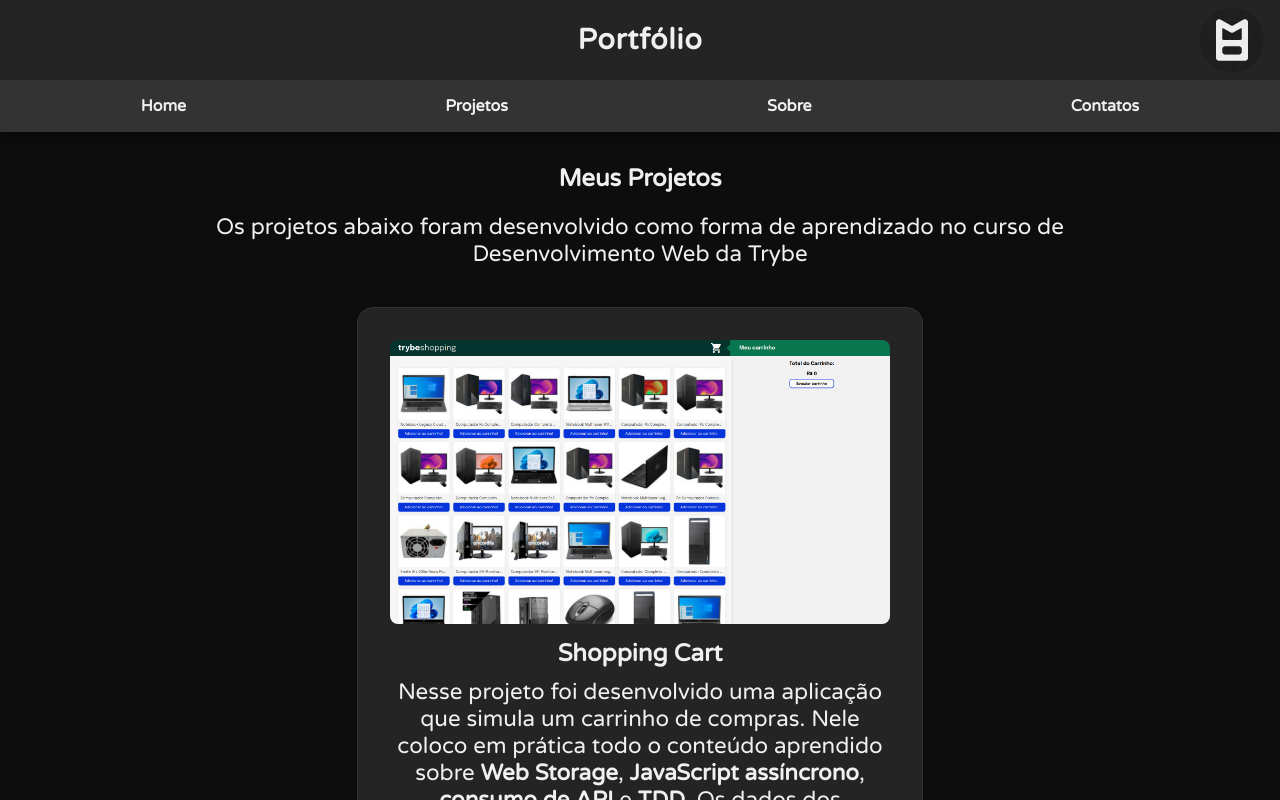
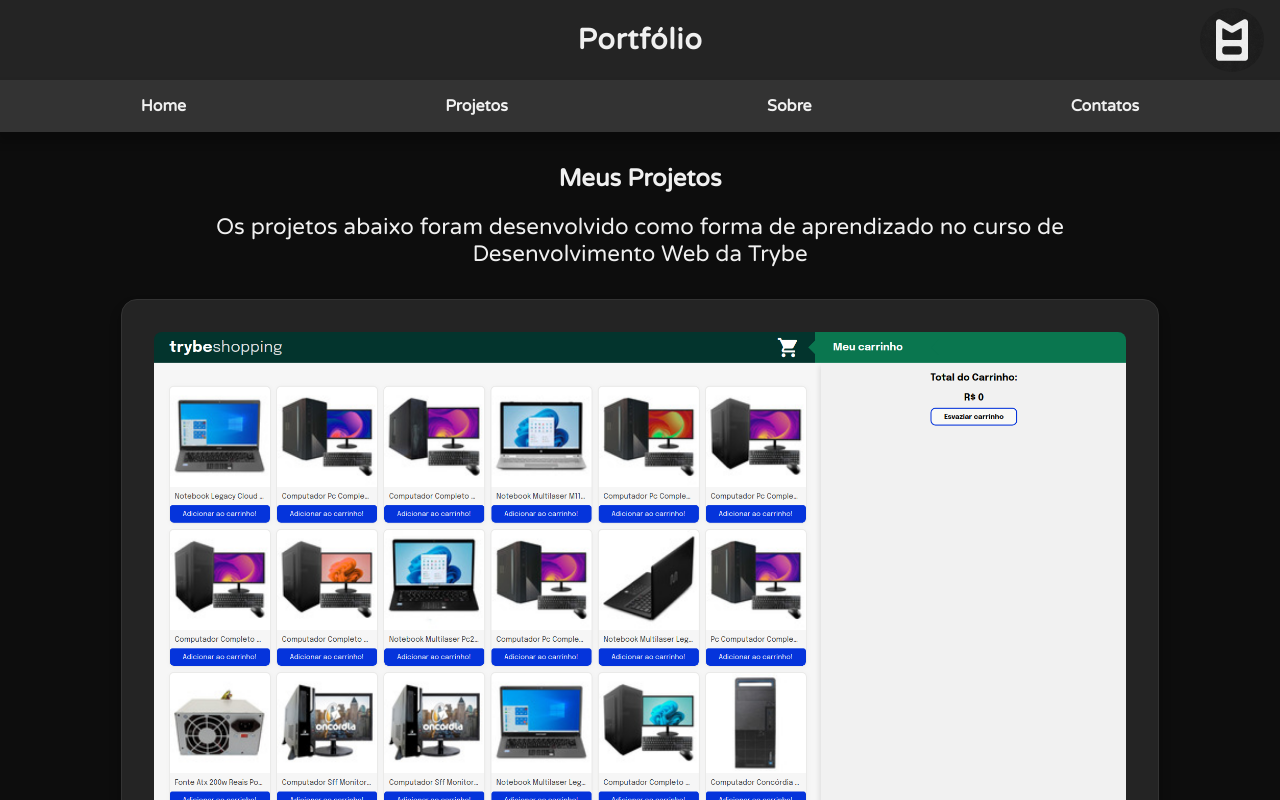
Before and after one commit to mtssantos96/my-portfolio, a React (Create React App) app: page / in a window 1280 px wide. Shown: the top 800 px of the page. Built offline with nearby package versions, Linux system fonts and the light colour scheme.

Commit message:
fix: corrigindo tamanho do card em telas menores + build

```diff
--- a/src/components/Projects/style.module.css
+++ b/src/components/Projects/style.module.css
@@ -24,7 +24,7 @@
   flex-direction: column;
   gap: 2rem;
   justify-content: center;
-  padding: 40px;
+  padding: 2rem;
 }
 
 .projectCard {
@@ -32,8 +32,8 @@
   border: 1px solid var(--secundary-color);
   border-radius: 1rem;
   box-shadow: var(--shadow);
-  max-width: 500px;
-  min-width: 300px;
+  max-width: 80%;
+  min-width: 70%;
   padding: 2rem;
 }
 
```
Also changed, not shown: 6 other files (tests, documents, lock files or other folders).
